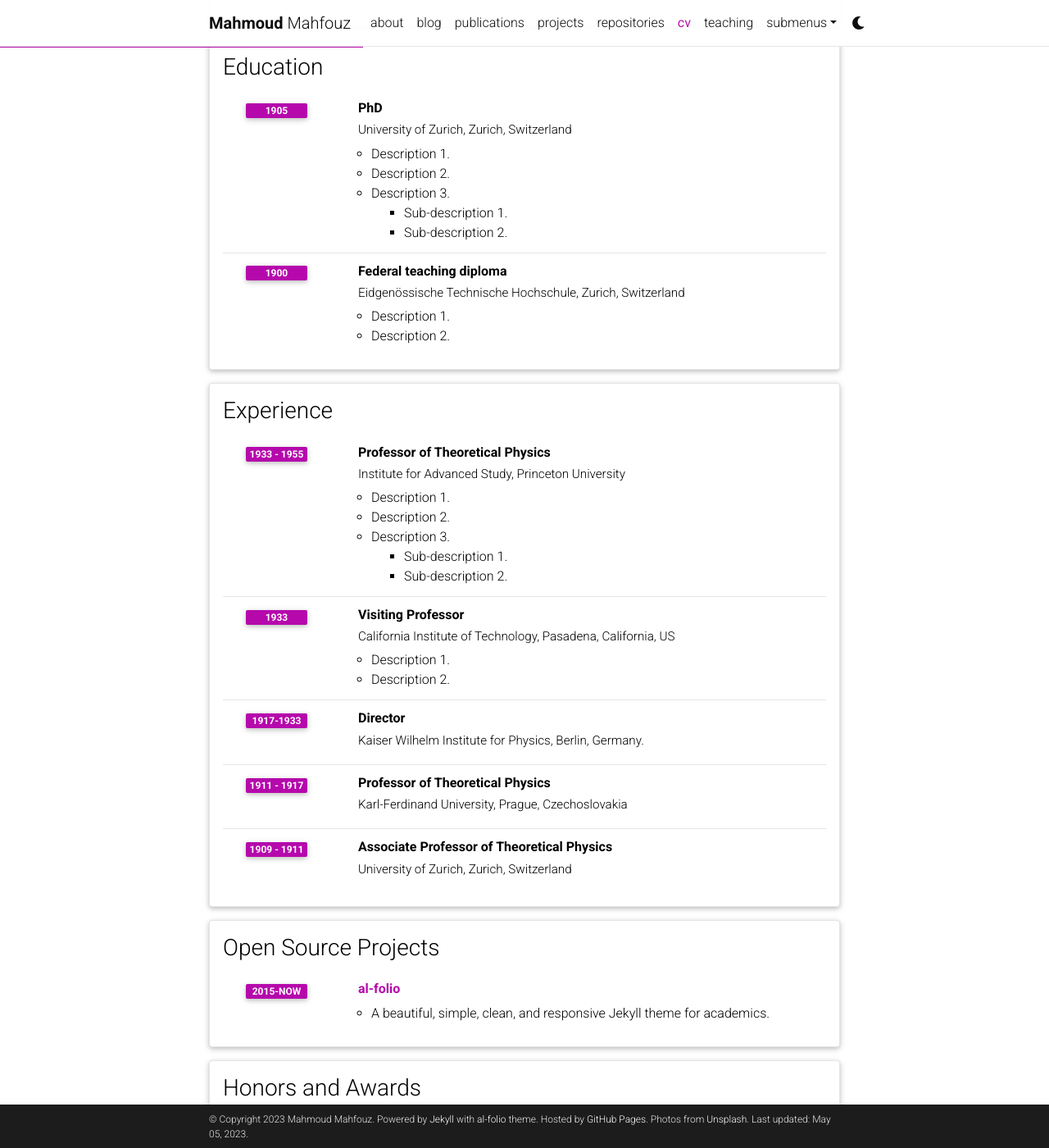
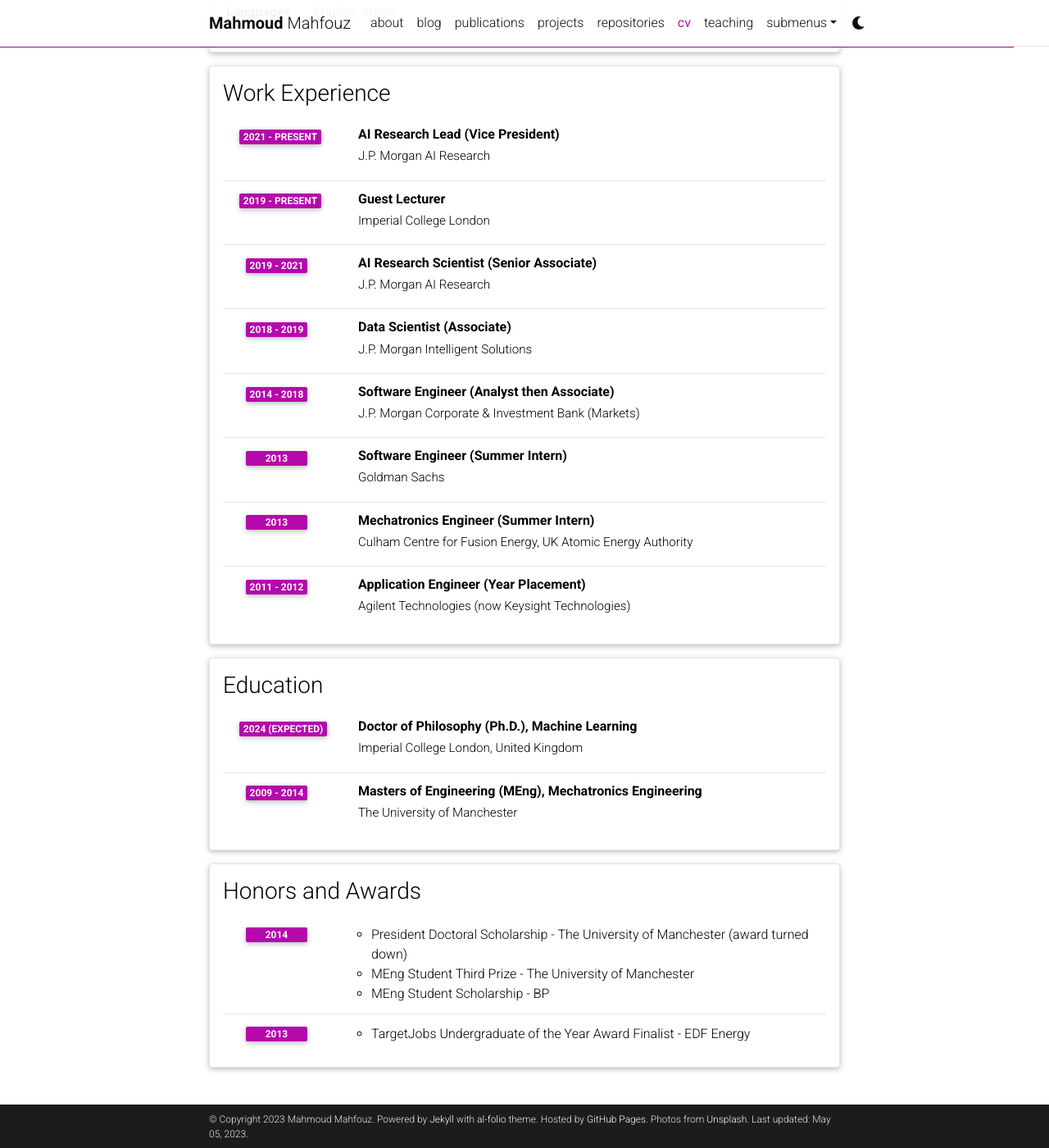
Before and after one commit to mamahfouz/website, a Jekyll site: the page built from _pages/cv.md, in a window 1280 px wide and 1400 px high, scrolled down 345 px. Shown: the whole window at 82% size. Built offline with Jekyll 4.4.1, drawn with Linux system fonts in a browser that asks for light colours; full-size pictures stand in for the smaller copies a plugin makes; comment, search, counter and statistics services are not loaded; a style sheet for code colours, icons or effects is not loaded; some of the changed text lies outside the part shown.

Commit message:
updated cv

```diff
--- a/_data/cv.yml
+++ b/_data/cv.yml
@@ -2,96 +2,60 @@
   type: map
   contents:
     - name: Full Name
-      value: Albert Einstein
+      value: Mahmoud Mahfouz
     - name: Date of Birth
-      value: 14th March 1879
+      value: 2nd June 1991
+    - name: Location
+      value: London, United Kingdom
     - name: Languages
-      value: English, German
+      value: English, Arabic
+
+- title: Work Experience
+  type: time_table
+  contents:
+    - title: AI Research Lead (Vice President)
+      institution: J.P. Morgan AI Research
+      year: 2021 - Present
+    - title: Guest Lecturer
+      institution: Imperial College London
+      year: 2019 - Present
+    - title: AI Research Scientist (Senior Associate)
+      institution: J.P. Morgan AI Research
+      year: 2019 - 2021
+    - title: Data Scientist (Associate)
+      institution: J.P. Morgan Intelligent Solutions
+      year: 2018 - 2019
+    - title: Software Engineer (Analyst then Associate)
+      institution: J.P. Morgan Corporate & Investment Bank (Markets)
+      year: 2014 - 2018
+    - title: Software Engineer (Summer Intern)
+      institution: Goldman Sachs
+      year: 2013
+    - title: Mechatronics Engineer (Summer Intern)
+      institution: Culham Centre for Fusion Energy, UK Atomic Energy Authority
+      year: 2013
+    - title: Application Engineer (Year Placement)
+      institution: Agilent Technologies (now Keysight Technologies)
+      year: 2011 - 2012
 
 - title: Education
   type: time_table
   contents:
-    - title: PhD
-      institution: University of Zurich, Zurich, Switzerland
-      year: 1905
-      description:
-        - Description 1.
-        - Description 2.
-        - title: Description 3.
-          contents:
-            - Sub-description 1.
-            - Sub-description 2.
-    - title: Federal teaching diploma
-      institution: Eidgenössische Technische Hochschule, Zurich, Switzerland
-      year: 1900
-      description:
-        - Description 1.
-        - Description 2.
-
-- title: Experience
-  type: time_table
-  contents:
-    - title: Professor of Theoretical Physics
-      institution: Institute for Advanced Study, Princeton University
-      year: 1933 - 1955
-      description:
-        - Description 1.
-        - Description 2.
-        - title: Description 3.
-          contents:
-            - Sub-description 1.
-            - Sub-description 2.
-    - title: Visiting Professor
-      institution: California Institute of Technology, Pasadena, California, US
-      year: 1933
-      description:
-        - Description 1.
-        - Description 2.
-
-    - title: Director
-      institution: Kaiser Wilhelm Institute for Physics, Berlin, Germany.
-      year: 1917-1933
-
-    - title: Professor of Theoretical Physics
-      institution: Karl-Ferdinand University, Prague, Czechoslovakia
-      year: 1911 - 1917
-      description:
-
-    - title: Associate Professor of Theoretical Physics
-      institution: University of Zurich, Zurich, Switzerland
-      year: 1909 - 1911
-
-- title: Open Source Projects
-  type: time_table
-  contents:
-    - title: <a href="https://github.com/alshedivat/al-folio">al-folio</a>
-      year: 2015-now
-      description: A beautiful, simple, clean, and responsive Jekyll theme for academics.
+    - title: Doctor of Philosophy (Ph.D.), Machine Learning
+      institution: Imperial College London, United Kingdom
+      year: 2024 (expected)
+    - title: Masters of Engineering (MEng), Mechatronics Engineering
+      institution: The University of Manchester
+      year: 2009 - 2014
 
 - title: Honors and Awards
   type: time_table
   contents:
-    - year: 1921
+    - year: 2014
       items:
-        - Nobel Prize in Physics
-        - Matteucci Medal
-    - year: 2029
+        - President Doctoral Scholarship - The University of Manchester (award turned down)
+        - MEng Student Third Prize - The University of Manchester
+        - MEng Student Scholarship - BP
+    - year: 2013
       items:
-        - Max Planck Medal
-
-- title: Academic Interests
-  type: nested_list
-  contents:
-    - title: Topic 1.
-      items:
-        - Description 1.
-        - Description 2.
-    - title: Topic 2.
-      items:
-        - Description 1.
-        - Description 2.
-
-- title: Other Interests
-  type: list
-  contents:
-    - <u>Hobbies:</u> Hobby 1, Hobby 2, etc.
+        - TargetJobs Undergraduate of the Year Award Finalist - EDF Energy
```
Also changed, not shown: _pages/about.md (+1 -1 lines).
